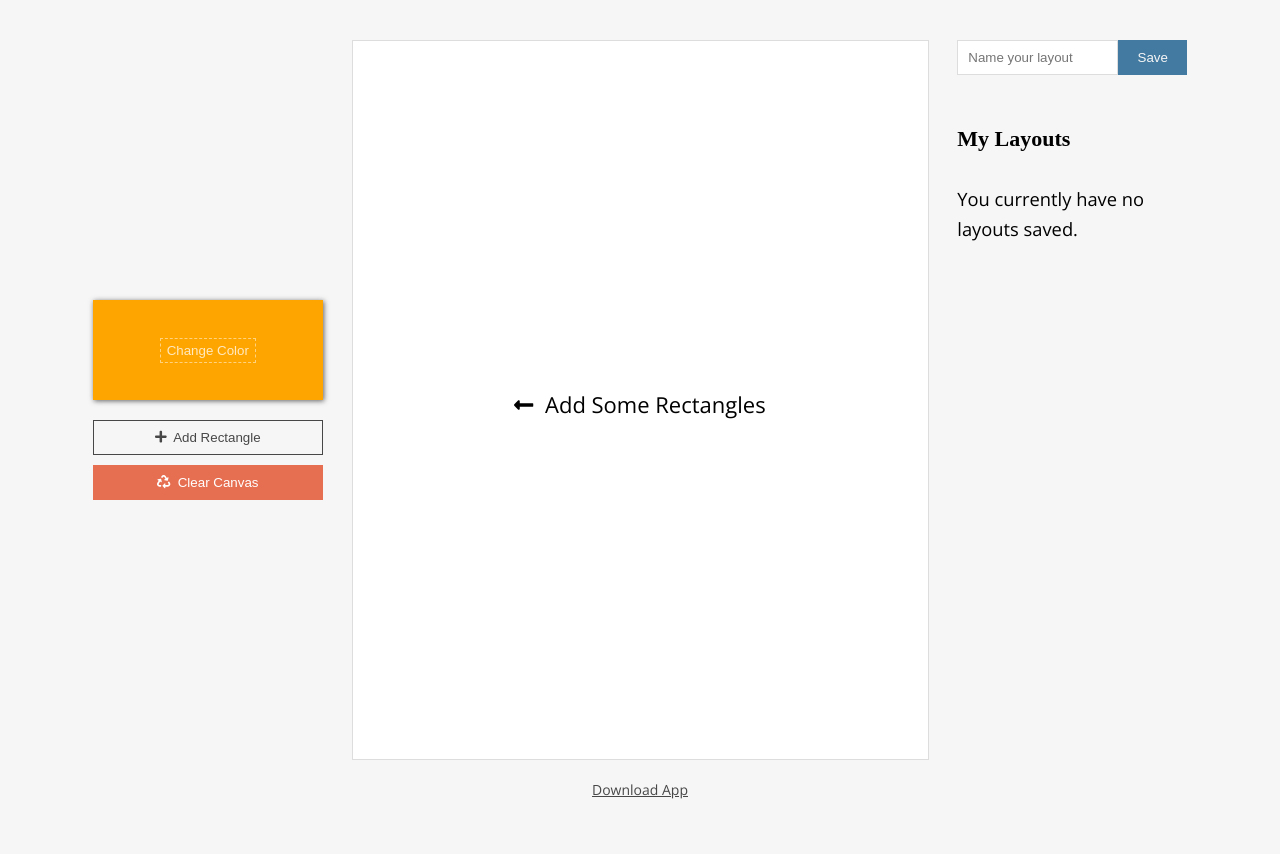
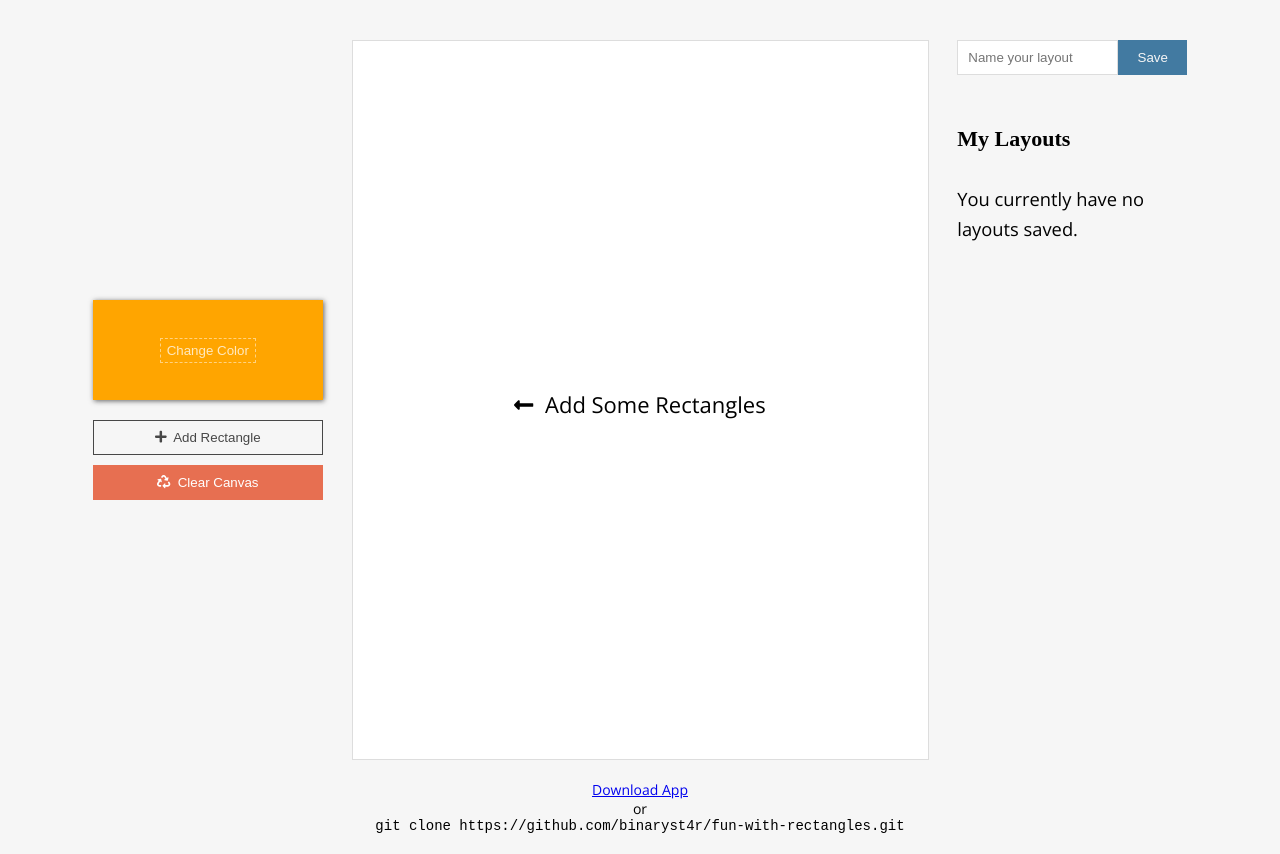
Before and after one commit to binaryst4r/fun-with-rectangles, a React (Create React App) app: page / in a window 1280 px wide. Before the commit the page ends 800 px from the top, so only its background shows below. Built offline with nearby package versions, Linux system fonts and the light colour scheme; a web font is replaced by a local one.

Commit message:
rework download link and add github clone link

```diff
--- a/src/App.js
+++ b/src/App.js
@@ -229,12 +229,18 @@ class App extends Component {
             deleteLayout={this.deleteLayout}
             editingLayout={editingLayout}/>
         </div>
+        <div id="bottom-links">
           <a
             id="download-button"
             href="/images/myw3schoolsimage.jpg"
             download>
             Download App
           </a>
+          or
+          <code>
+            git clone https://github.com/binaryst4r/fun-with-rectangles.git
+          </code>
+        </div>
       </div>
     );
   }
--- a/src/index.css
+++ b/src/index.css
@@ -184,8 +184,12 @@ a.edit-rectangle:hover, a.delete-rectangle:hover {
   color: #fff;
 }
 
-#download-button {
-  margin-top: 20px;
+
+#bottom-links {
+  display: flex;
+  flex-direction: column;
+  justify-content: center;
+  align-items: center;
   font-size: 14px;
-  color: #474747;
+  padding: 20px 0;
 }
```
Lines whose indentation alone changed are shown as unchanged.
